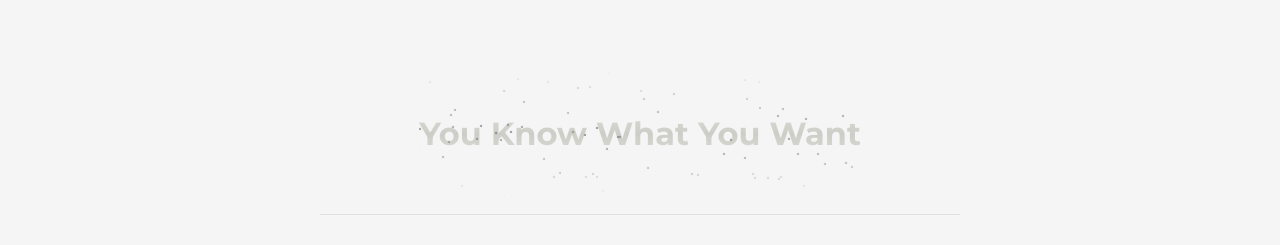
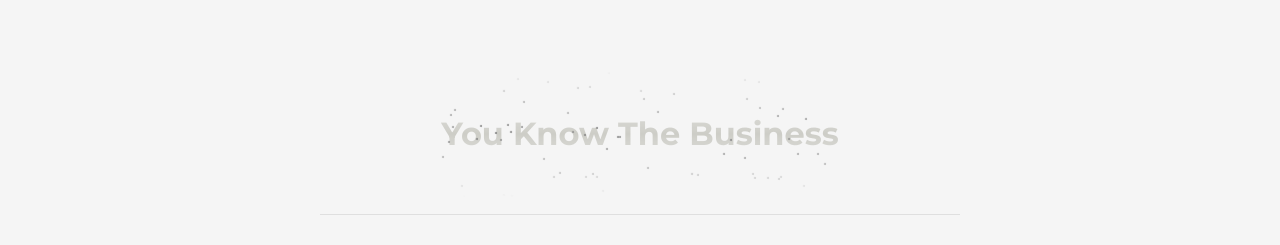
Before and after one commit to shriyanyamali/portfolio-v2, a Next.js app: page / in a window 1280 px wide. Shown: the part 538-783 px from the top of the page. Built offline with nearby package versions, Linux system fonts and the light colour scheme.

Commit message:
changed text reveal card text

```diff
--- a/src/components/demo/demo-text-reveal-card.jsx
+++ b/src/components/demo/demo-text-reveal-card.jsx
@@ -9,7 +9,7 @@ import {
 export function TextRevealCardPreview() {
   return (
     <div className="flex items-center justify-center rounded-2xl w-full pb-8">
-      <TextRevealCard text="You Know What You Want" revealText="I Know How To Do It">
+      <TextRevealCard text="You Know The Business" revealText="And I Know The Chemistry">
       </TextRevealCard>
     </div>
   );
```
